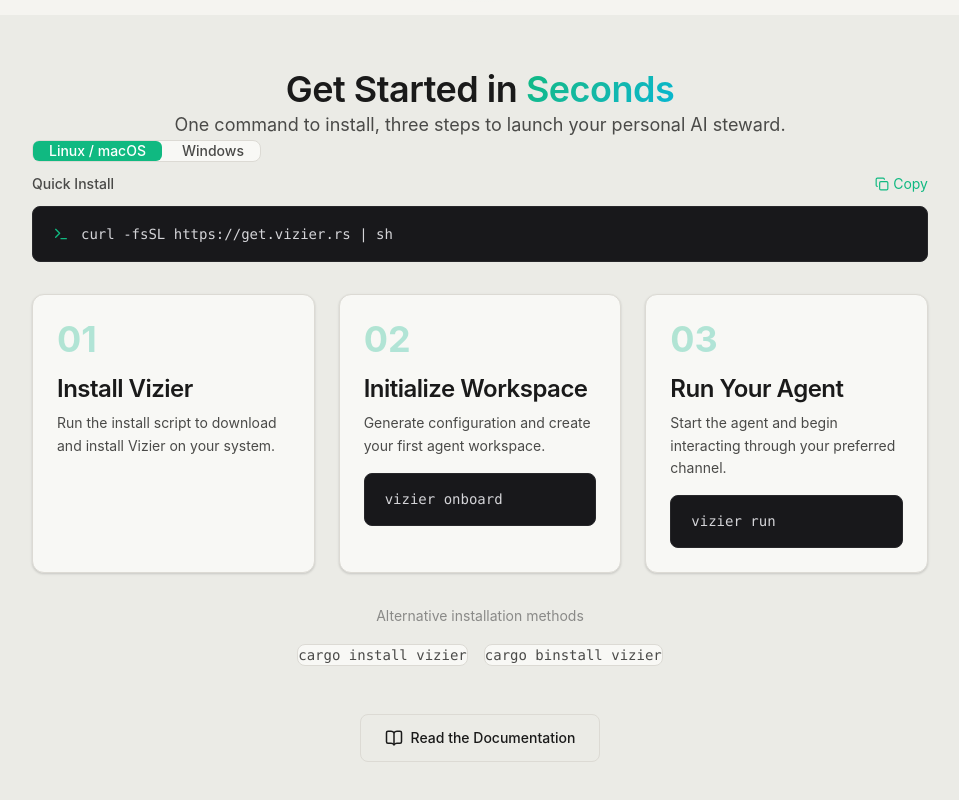
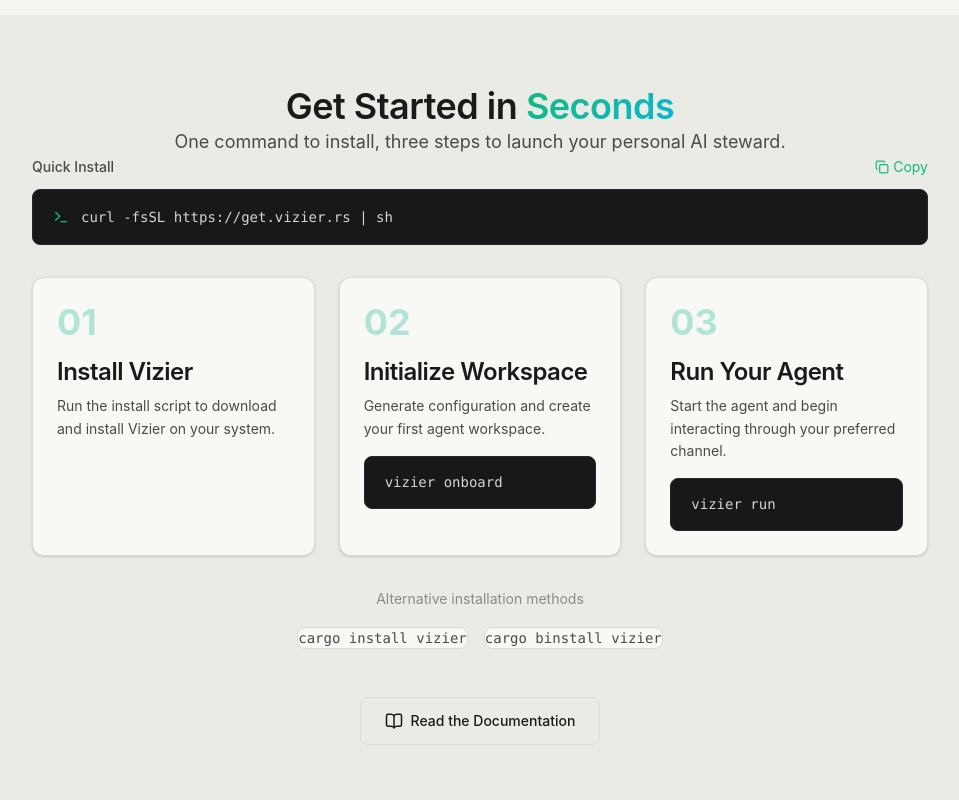
Before and after one commit to vizier-lab/vizier-landing, a Next.js app: page / in a window 1280 px wide. Shown: the part 785-1585 px from the top of the page, without its empty margins (160-1119 px from the left). Built offline with nearby package versions, Linux system fonts and the light colour scheme.

Commit message:
feat: bye windows

```diff
--- a/src/components/Quickstart.tsx
+++ b/src/components/Quickstart.tsx
@@ -2,20 +2,10 @@
 
 import { motion } from "framer-motion";
 import { useInView } from "framer-motion";
-import { useRef, useState, useEffect } from "react";
-import { Copy, Check, Terminal, BookOpen, Download } from "lucide-react";
-import { VIZIER_VERSION } from "@/lib/version";
+import { useRef, useState } from "react";
+import { Copy, Check, Terminal, BookOpen } from "lucide-react";
 
 const installCommand = "curl -fsSL https://get.vizier.rs | sh";
-
-type OsTab = "linux-mac" | "windows";
-
-function detectOs(): OsTab {
-  if (typeof navigator === "undefined") return "linux-mac";
-  return navigator.userAgent.toLowerCase().includes("win")
-    ? "windows"
-    : "linux-mac";
-}
 
 const quickstartSteps = [
   {
@@ -49,12 +39,6 @@
   const ref = useRef(null);
   const isInView = useInView(ref, { once: true, margin: "-100px" });
   const [copied, setCopied] = useState(false);
-  const [activeTab, setActiveTab] = useState<OsTab>("linux-mac");
-
-  const os = detectOs();
-  useEffect(() => {
-    setActiveTab(os);
-  }, [os]);
 
   const copyToClipboard = (text: string) => {
     navigator.clipboard.writeText(text);
@@ -70,7 +54,6 @@
       style={{ backgroundColor: "var(--color-bg-secondary)" }}
     >
       <div className="mx-auto max-w-4xl flex-1 justify-center items-center p-10">
-        {/* Section header */}
         <motion.div
           initial={{ opacity: 0, y: 30 }}
           animate={isInView ? { opacity: 1, y: 0 } : {}}
@@ -89,7 +72,6 @@
           </p>
         </motion.div>
 
-        {/* Main install command */}
         <motion.div
           initial={{ opacity: 0, y: 30 }}
           animate={isInView ? { opacity: 1, y: 0 } : {}}
@@ -97,41 +79,6 @@
           className="mb-16"
         >
           <div className="mx-auto">
-            {/* OS Tabs */}
-            <div
-              className="flex items-center gap-1 mb-3! p-1 rounded-lg w-fit"
-              style={{
-                backgroundColor: "var(--surface)",
-                border: "1px solid var(--border)",
-              }}
-            >
-              {(
-                [
-                  { id: "linux-mac", label: "Linux / macOS" },
-                  { id: "windows", label: "Windows" },
-                ] as { id: OsTab; label: string }[]
-              ).map((tab) => (
-                <button
-                  key={tab.id}
-                  onClick={() => setActiveTab(tab.id)}
-                  className="px-4! py-1.5 rounded-md text-sm font-medium transition-all"
-                  style={
-                    activeTab === tab.id
-                      ? {
-                        backgroundColor: "var(--accent-primary)",
-                        color: "#fff",
-                      }
-                      : { color: "var(--text-secondary)" }
-                  }
-                >
-                  {tab.label}
-                </button>
-              ))}
-            </div>
-
-            {/* Linux / macOS */}
-            {activeTab === "linux-mac" && (
-              <>
             <div className="flex items-center justify-between mb-3!">
               <span
                 className="text-sm font-medium"
@@ -155,38 +102,9 @@
               />
               <code className="flex-1">{installCommand}</code>
             </div>
-              </>
-            )}
-
-            {/* Windows */}
-            {activeTab === "windows" && (
-              <div className="flex flex-col items-start gap-3 mb-3!">
-                <p
-                  className="text-sm font-medium"
-                  style={{ color: "var(--text-secondary)" }}
-                >
-                  Download the installer from the releases page and run it to
-                  install Vizier.
-                </p>
-                <div className="bg-yellow-950/50 border border-yellow-700/50 rounded-lg px-4! py-3! text-sm text-yellow-200 w-full">
-                  <p className="font-medium mb-1">Experimental Release</p>
-                  <p>The Windows version is experimental and may be unstable. If you encounter issues, please report them on GitHub.</p>
-                </div>
-                <a
-                  href={`https://github.com/vizier-lab/vizier/releases/download/v${VIZIER_VERSION}/vizier-${VIZIER_VERSION}-x86_64-installer.exe`}
-                  className="btn btn-primary flex items-center gap-3"
-                  target="_blank"
-                  rel="noopener noreferrer"
-                >
-                  <Download size={16} />
-                  Windows Installer
-                </a>
-              </div>
-            )}
           </div>
         </motion.div>
 
-        {/* Steps grid */}
         <div className="grid md:grid-cols-3 gap-6 mb-8! mt-8!">
           {quickstartSteps.map((step, index) => (
             <motion.div
@@ -218,7 +136,6 @@
           ))}
         </div>
 
-        {/* Alternative installs */}
         <motion.div
           initial={{ opacity: 0, y: 30 }}
           animate={isInView ? { opacity: 1, y: 0 } : {}}
@@ -248,7 +165,6 @@
           </div>
         </motion.div>
 
-        {/* Documentation link */}
         <motion.div
           initial={{ opacity: 0, y: 30 }}
           animate={isInView ? { opacity: 1, y: 0 } : {}}
```
Also changed, not shown: 1 other file (tests, documents, lock files or other folders). Lines whose indentation alone changed are shown as unchanged.
